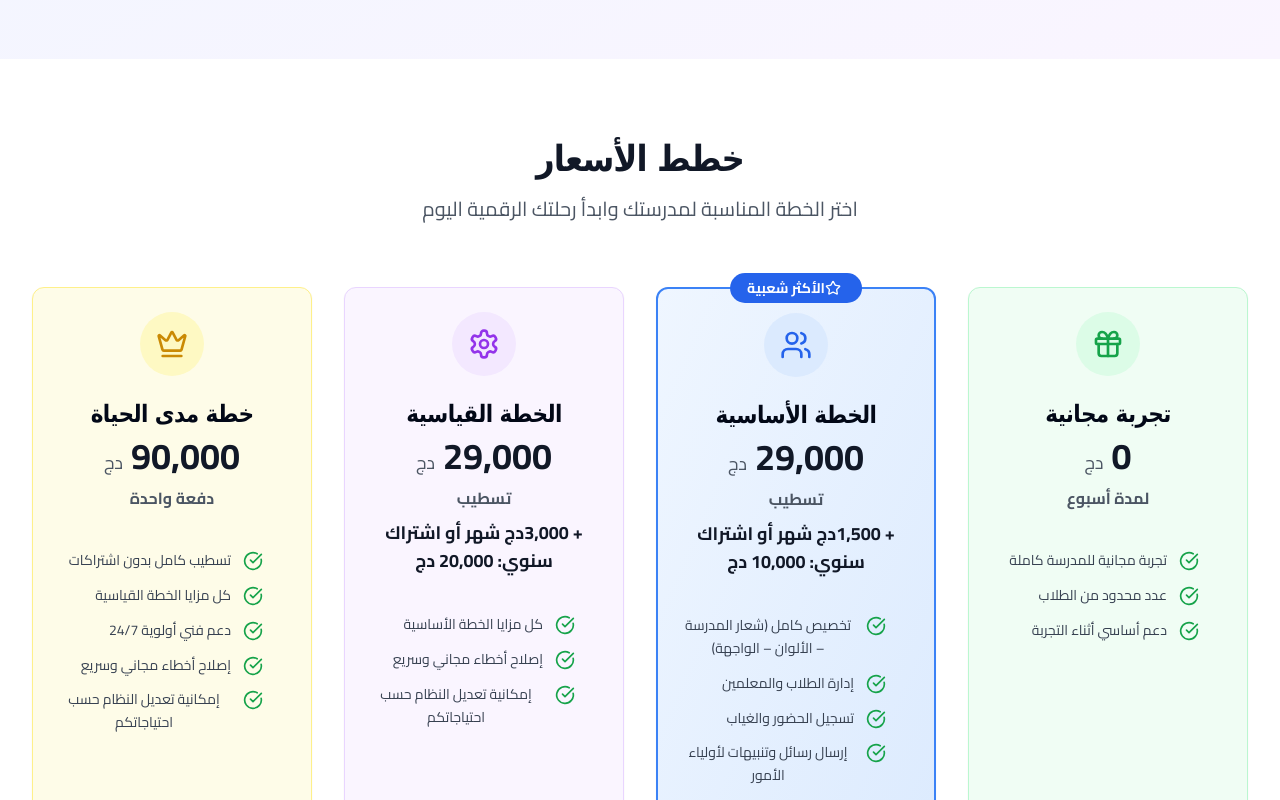
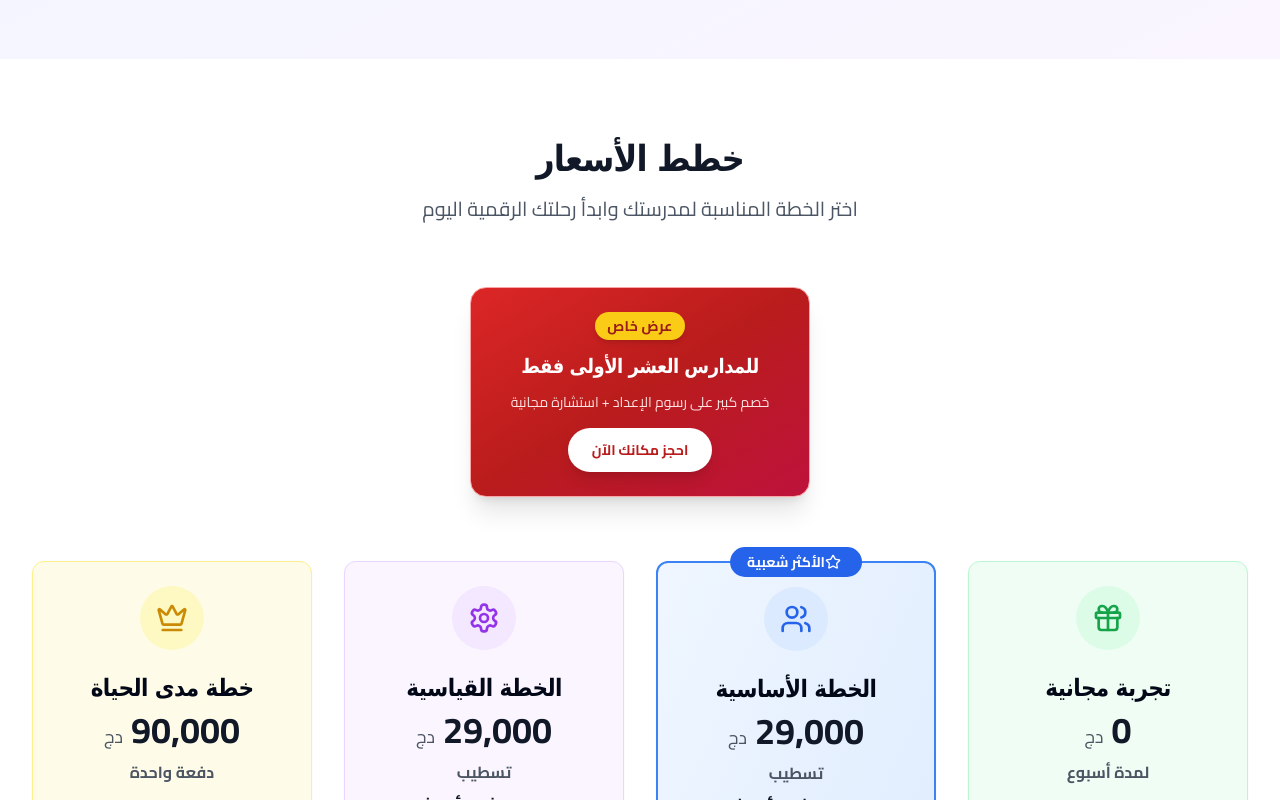
Before and after one commit to AHMEDabdamine/TaalimFlow, a React (Vite) app: page / in a window 1280 px wide. Shown: the part 5400-6200 px from the top of the page. Built offline with nearby package versions, Linux system fonts and the light colour scheme; a web font is replaced by a local one.

Commit message:
quick ui fix

```diff
--- a/src/components/header.tsx
+++ b/src/components/header.tsx
@@ -5,9 +5,11 @@ import { Button } from "@/components/ui/button";
 import { ThemeToggle } from "@/components/theme-toggle";
 import { LanguageSwitcher } from "@/components/language-switcher";
 import { Menu, X, ChevronDown, School2, Sparkles } from "lucide-react";
+import { useTheme } from "next-themes";
 
 export function Header() {
   const { t, i18n } = useTranslation();
+  const { theme } = useTheme();
   const [isMenuOpen, setIsMenuOpen] = useState(false);
   const [isScrolled, setIsScrolled] = useState(false);
   const [activeSection, setActiveSection] = useState("");
@@ -149,9 +151,9 @@ export function Header() {
               }`}
             >
               <img
-                src="/images/landing-page/taalim-flow-logo.png"
+                src={theme === "dark" ? "/images/taalim-flow-logo-dark.png" : "/images/landing-page/taalim-flow-logo.png"}
                 alt="Taalim Flow"
-                className="h-10 w-auto"
+                className="h-10 w-auto transition-opacity duration-300"
               />
             </Link>
           </div>
--- a/src/pages/index.tsx
+++ b/src/pages/index.tsx
@@ -157,6 +157,10 @@ const UserCountDisplay = () => {
 
 const TaalimFlowLanding = () => {
   const { t, i18n } = useTranslation();
+
+  // Promotion banner control: 1 = show, 0 = hide
+  const SHOW_PROMOTION_BANNER = 1;
+
   const [formData, setFormData] = useState({
     name: "",
     email: "",
@@ -382,7 +386,7 @@ const TaalimFlowLanding = () => {
               <div className="flex items-center justify-center">
                 <img
                   src="/images/landing-page/phone-laptop.webp"
-                  alt="Taalim Flow Platform - Mobile and Desktop"
+                  alt="OnSchool Platform - Mobile and Desktop"
                   className="w-full max-w-9xl h-auto transform hover:scale-105 transition-transform duration-300 drop-shadow-2xl"
                 />
               </div>
@@ -783,6 +787,56 @@ const TaalimFlowLanding = () => {
               {t("pricing.description")}
             </p>
           </div>
+
+          {/* First 10 Schools Offer */}
+          {SHOW_PROMOTION_BANNER === 1 && (
+            <div className="flex justify-center mb-16 mt-12">
+              <div className="bg-gradient-to-br from-red-600 via-red-700 to-rose-700 rounded-xl px-10 py-6 text-center shadow-xl max-w-4xl border border-red-300 hover:shadow-2xl hover:scale-105 transition-all duration-300">
+                <div className="flex items-center justify-center mb-3">
+                  <span className="text-red-800 font-bold text-sm uppercase tracking-wide bg-yellow-400 px-3 py-1 rounded-full shadow-md">
+                    {i18n.language === "ar"
+                      ? "عرض خاص"
+                      : i18n.language === "fr"
+                      ? "Offre Spéciale"
+                      : "Special Offer"}
+                  </span>
+                </div>
+
+                <h3 className="text-white font-bold text-xl mb-3">
+                  {i18n.language === "ar"
+                    ? "للمدارس العشر الأولى فقط"
+                    : i18n.language === "fr"
+                    ? "Seulement pour les 10 premières écoles"
+                    : "First 10 Schools Only"}
+                </h3>
+
+                <p className="text-red-100 text-sm font-medium mb-4">
+                  {i18n.language === "ar"
+                    ? "خصم كبير على رسوم الإعداد + استشارة مجانية"
+                    : i18n.language === "fr"
+                    ? "Grande réduction sur les frais d'installation + consultation gratuite"
+                    : "Big discount on setup fees + free consultation"}
+                </p>
+
+                <button
+                  onClick={() => {
+                    const contactSection =
+                      document.getElementById("contact-section");
+                    if (contactSection) {
+                      contactSection.scrollIntoView({ behavior: "smooth" });
+                    }
+                  }}
+                  className="bg-white text-red-700 px-6 py-3 rounded-full text-sm font-bold shadow-lg hover:bg-red-50 hover:shadow-xl transition-all duration-200 hover:scale-105"
+                >
+                  {i18n.language === "ar"
+                    ? "احجز مكانك الآن"
+                    : i18n.language === "fr"
+                    ? "Réservez votre place maintenant"
+                    : "Reserve Your Spot Now"}
+                </button>
+              </div>
+            </div>
+          )}
 
           {/* Pricing Cards */}
           <div className="grid lg:grid-cols-2 xl:grid-cols-4 gap-8">
@@ -869,7 +923,7 @@ const TaalimFlowLanding = () => {
                   yearlyPrice: "20,000",
                   features: [
                     "كل مزايا الخطة الأساسية",
-                    "إصلاح أخطاء مجاني وسريع",
+                    "إصل.�ح أخطاء مجاني وسريع",
                     "إمكانية تعديل النظام حسب احتياجاتكم",
                   ],
                   featuresEn: [
```
Also changed, not shown: public/images/taalim-flow-logo-dark.png (added).
